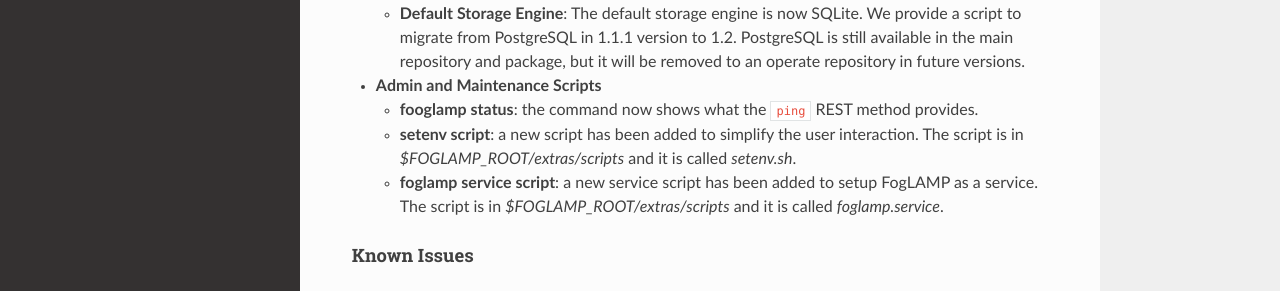
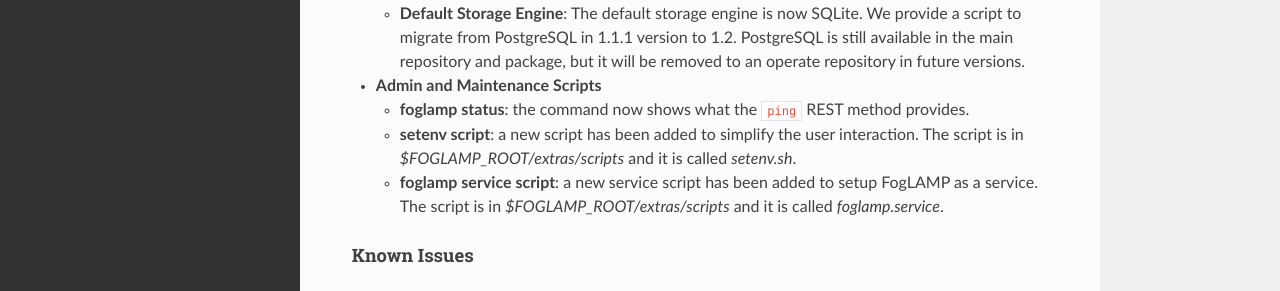
Before and after one commit to fledge-iot/fledge, a Sphinx documentation site: the page built from docs/91_version_history.rst, in a window 1280 px wide and 900 px high. Shown: the part 456-747 px from the top of the window. Built offline with Sphinx 7.4.7 and the Read the Docs theme 2.0.0, drawn with Linux system fonts in a browser that asks for light colours.

Commit message:
admin and maintenance script, misspelled foglamp

```diff
--- a/docs/91_version_history.rst
+++ b/docs/91_version_history.rst
@@ -45,7 +45,7 @@ New Features
 
 - **Admin and Maintenance Scripts**
 
-  - **fooglamp status**: the command now shows what the ``ping`` REST method provides.
+  - **foglamp status**: the command now shows what the ``ping`` REST method provides.
   - **setenv script**: a new script has been added to simplify the user interaction. The script is in *$FOGLAMP_ROOT/extras/scripts* and it is called *setenv.sh*.
   - **foglamp service script**: a new service script has been added to setup FogLAMP as a service. The script is in *$FOGLAMP_ROOT/extras/scripts* and it is called *foglamp.service*.
 
```
